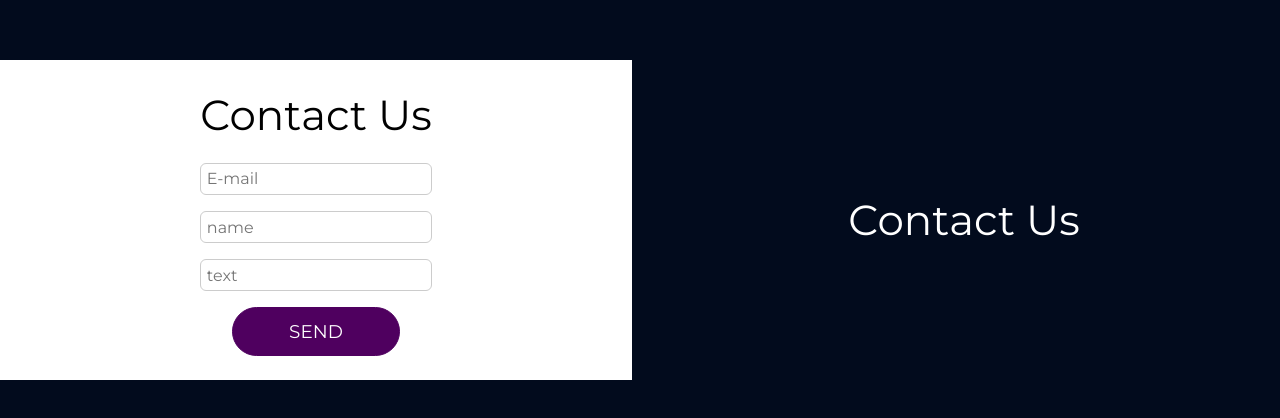
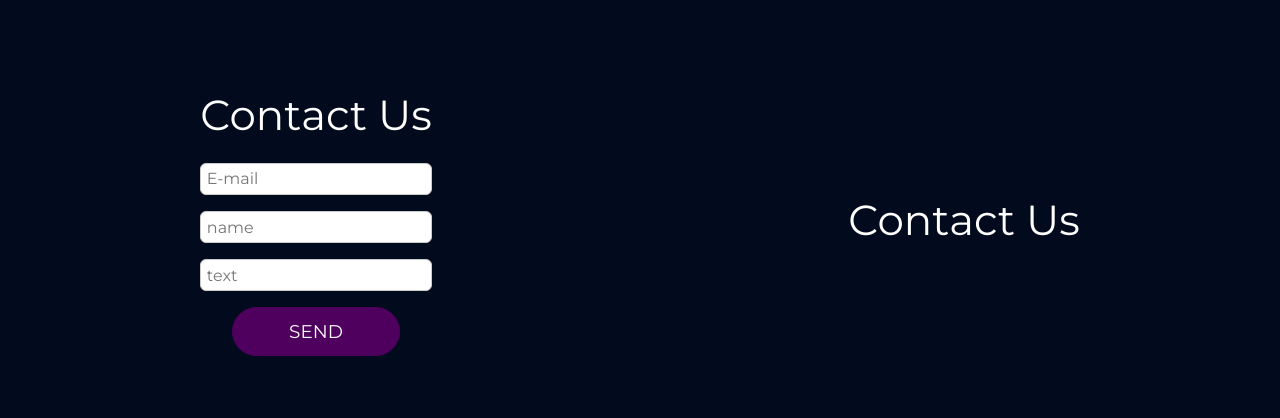
Before and after one commit to allen-soler/allergoeye, a React (Create React App) app: page / in a window 1280 px wide. Shown: the part 1844-2262 px from the top of the page. Built offline with nearby package versions, Linux system fonts and the light colour scheme.

Commit message:
form change to blue

```diff
--- a/src/components/Main/Form/Form.module.css
+++ b/src/components/Main/Form/Form.module.css
@@ -4,14 +4,9 @@
 }
 
 .formWrap {
-    background-color: white;
     width: 100%;
     display: flex;
     justify-content: center;
     align-items: center;
     height: 40vh;
 }
-
-.h1 {
-    color: black;
-}
```
